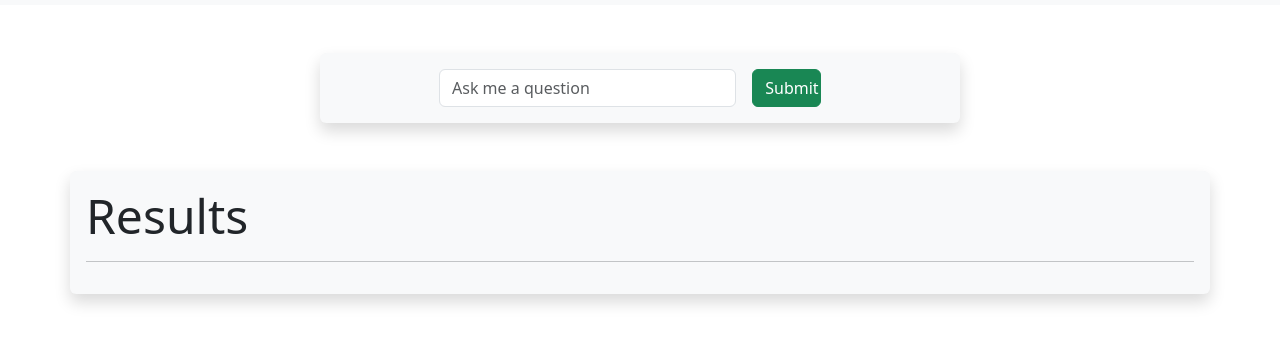
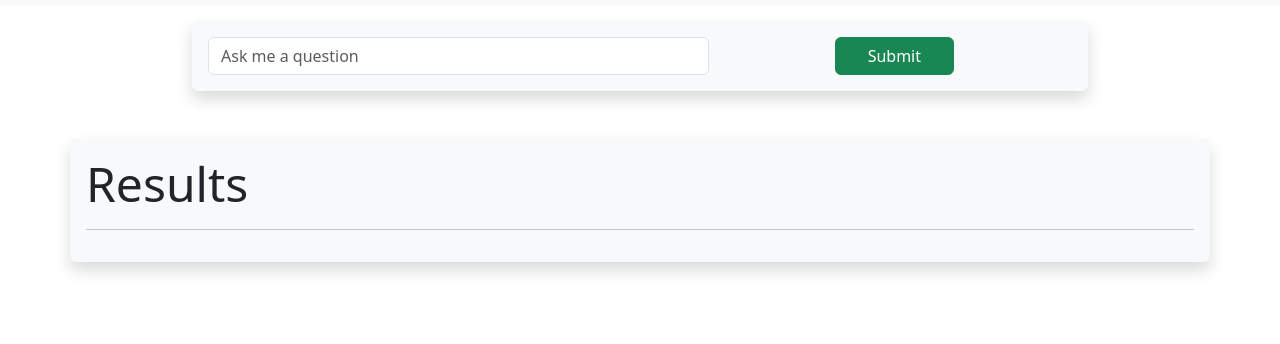
Before and after one commit to mangu19/AI-Assistant.github.io, a plain HTML site: page index.html in a window 1280 px wide. Shown: the part 52-396 px from the top of the page. Drawn offline with nearby package versions, Linux system fonts and the light colour scheme.

Commit message:
Add files via upload

```diff
--- a/index.html
+++ b/index.html
@@ -23,13 +23,13 @@
       </nav>
 
 
-    <div class="container my-3 shadow p-3 mb-5 my-5 bg-body-tertiary rounded " style="width: 50%;">
+    <div class="container my-3 shadow p-3 mb-5 my-3 bg-body-tertiary rounded " style="width: 70%;">
 
-        <div class="row g-3" style="margin-left: 13%;">
+        <div class="row g-2 text-center " >
             <div class="col-sm-7">
-              <input type="text" class="form-control mx-3" placeholder="Ask me a question" id="promt" aria-label="Insert Question">
+              <input type="text" class="form-control " placeholder="Ask me a question" id="promt" aria-label="Insert Question">
             </div>
-            <div class="col-sm">
+            <div class="col">
                 <button class="btn btn-success  col-md-4 mx-3" onclick="callAPI()">Submit</button>
             </div>
 
```
